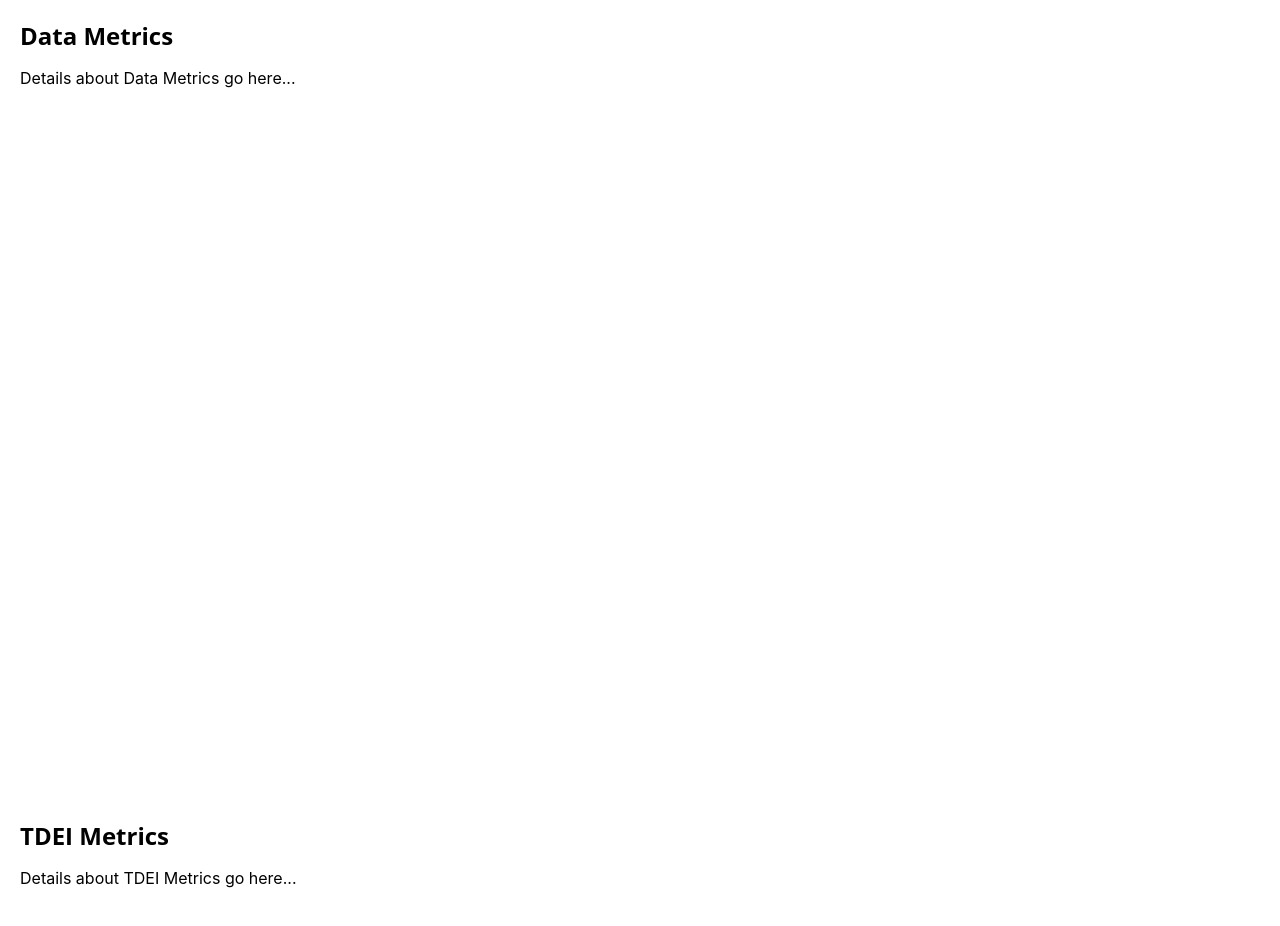
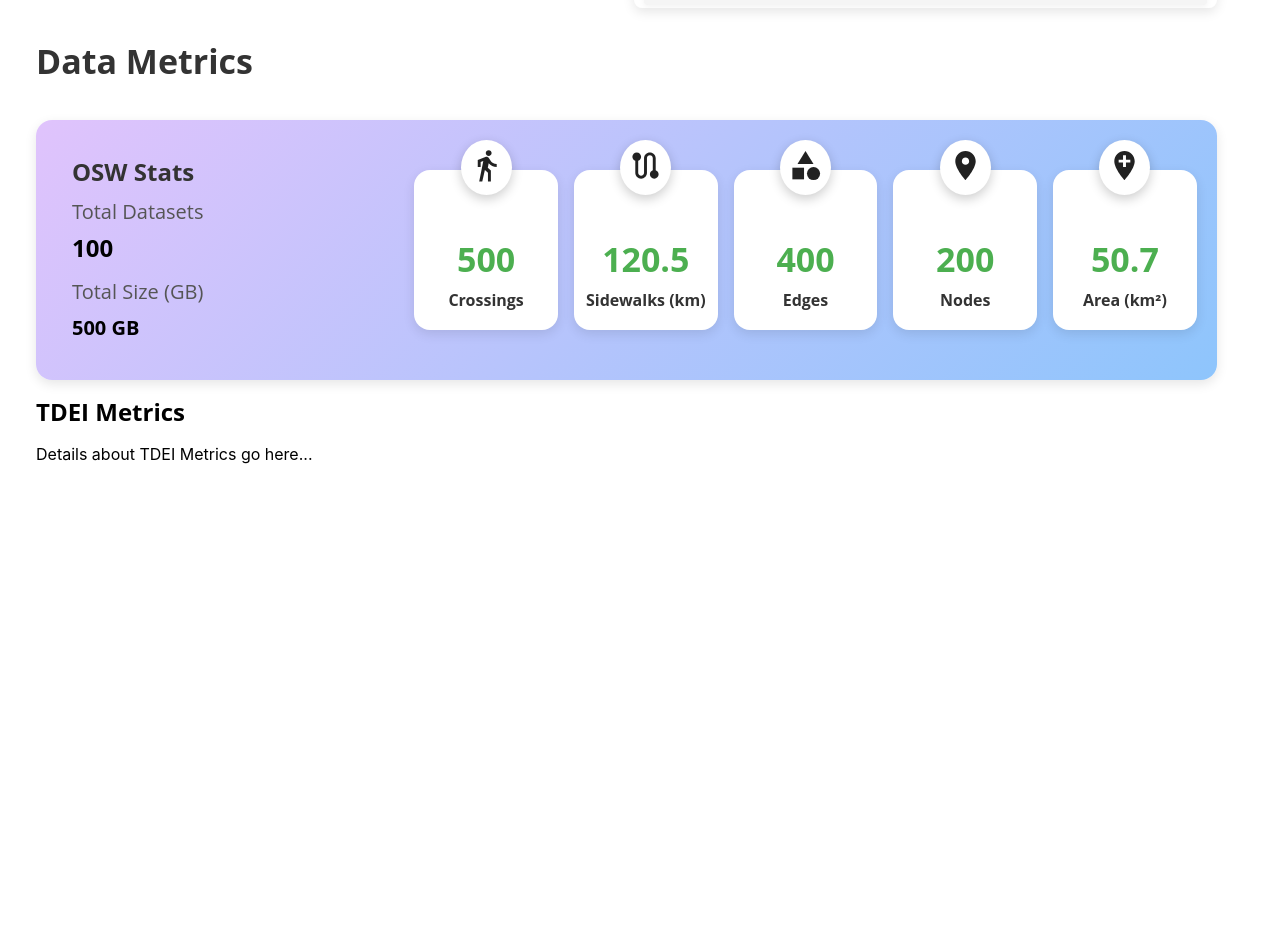
Before and after one commit to TaskarCenterAtUW/TDEI-Performance-Dashboard, a React (Create React App) app in the folder tdei-dashboard/: page / in a window 1280 px wide. Shown: the part 880-1806 px from the top of the page. Built offline with nearby package versions, Linux system fonts and the light colour scheme.

Commit message:
started with dataset metrics UI part

```diff
--- a/tdei-dashboard/src/App.js
+++ b/tdei-dashboard/src/App.js
@@ -71,7 +71,7 @@ function App() {
           </Tabs>
         </Toolbar>
       </AppBar>
-      <Box sx={{ marginTop: "100px", marginRight:'20px',marginLeft:'20px' }}>
+      <Box sx={{ marginTop: "100px", marginRight:'30px',marginLeft:'20px' }}>
         <Box ref={systemUsageRef}>
           <SystemUsageMetrics />
         </Box>
--- a/tdei-dashboard/src/components/CustomTwoValuesCard.js
+++ b/tdei-dashboard/src/components/CustomTwoValuesCard.js
@@ -17,7 +17,6 @@ const CustomTwoValuesCard = ({ title,subtitle1,subtitle2, value1,value2, icon })
       color: '#333',
       position: 'relative',
      }}
-    //  <CloudUploadIcon fontSize="large" sx={{ color: '#8ec5fc' }} />
   >
     <Box sx={{ position: 'absolute', top: '-30px', backgroundColor: '#ffffff', padding: '8px', borderRadius: '50%',boxShadow: '0px 4px 12px rgba(0, 0, 0, 0.2)',  }}>
     {icon}
--- /dev/null
+++ b/tdei-dashboard/src/components/OSWStatsCard.js
@@ -0,0 +1,89 @@
+import React from 'react';
+import { Box, Grid, Card, Typography, Avatar } from '@mui/material';
+import DirectionsWalkIcon from '@mui/icons-material/DirectionsWalk';
+import CategoryIcon from '@mui/icons-material/Category';
+import LocationOnIcon from '@mui/icons-material/LocationOn';
+import RouteIcon from '@mui/icons-material/Route';
+import AddLocationIcon from '@mui/icons-material/AddLocation';
+
+const iconsMap = {
+    num_crossings: <DirectionsWalkIcon fontSize="large" />,
+    length_of_sidewalks_km: <RouteIcon fontSize="large" />,
+    num_edges: <CategoryIcon fontSize="large" />,
+    num_nodes: <LocationOnIcon fontSize="large" />,
+    concave_hull_area_km2: <AddLocationIcon fontSize="large" />,
+};
+
+const customLabels = {
+    num_crossings: "Crossings",
+    length_of_sidewalks_km: "Sidewalks (km)",
+    num_edges: "Edges",
+    num_nodes: "Nodes",
+    concave_hull_area_km2: "Area (km²)",
+};
+
+const OSWStatsCard = ({ osw }) => {
+    const { totalDatasets, totalSizeGB, aggregatedStats } = osw;
+
+    return (
+        <Box
+            sx={{
+                display: 'flex',
+                justifyContent: 'space-between',
+                alignItems: 'center',
+                background: 'linear-gradient(135deg, #e0c3fc 0%, #8ec5fc 100%)',
+                borderRadius: '16px',
+                padding: '20px',
+                boxShadow: '0px 4px 12px rgba(0, 0, 0, 0.1)',
+                height: '220px',
+            }}
+        >
+            <Box sx={{ width: '20%', padding: '16px' }}>
+                <Typography variant="h5" sx={{ fontWeight: 'bold', marginBottom: '8px', color: '#333' }}>
+                    OSW Stats
+                </Typography>
+                <Typography variant="h6" sx={{ color: '#555', marginBottom: '4px' }}>Total Datasets</Typography>
+                <Typography variant="h5" sx={{ fontWeight: 'bold', marginBottom: '12px' }}>
+                    {totalDatasets}
+                </Typography>
+                <Typography variant="h6" sx={{ color: '#555', marginBottom: '4px' }}>Total Size (GB)</Typography>
+                <Typography variant="h6" sx={{ fontWeight: 'bold' }}>
+                    {totalSizeGB} GB
+                </Typography>
+            </Box>
+            <Grid container spacing={2} sx={{ width: '70%' }}>
+                {Object.entries(aggregatedStats).map(([statName, statValue]) => (
+                    <Grid item xs={2.4} key={statName}>
+                        <Card
+                            sx={{
+                                position: 'relative',
+                                minHeight: '140px',
+                                display: 'flex',
+                                flexDirection: 'column',
+                                justifyContent: 'center',
+                                alignItems: 'center',
+                                textAlign: 'center',
+                                borderRadius: '16px',
+                                boxShadow: '0px 4px 12px rgba(0, 0, 0, 0.1)',
+                                padding: '10px',
+                                overflow: 'visible',
+                            }}
+                        >
+                            <Box sx={{ position: 'absolute', top: '-30px', backgroundColor: '#ffffff', padding: '8px', borderRadius: '50%', boxShadow: '0px 4px 12px rgba(0, 0, 0, 0.2)' }}>
+                                {iconsMap[statName] || <CategoryIcon fontSize="large" />}
+                            </Box>
+                            <Typography variant="h4" sx={{ color: '#4CAF50', fontWeight: 'bold', marginTop: '50px' }}>
+                                {statValue}
+                            </Typography>
+                            <Typography variant="body1" sx={{ marginTop: '8px', fontWeight: 'bold', color: '#333' }}>
+                                {customLabels[statName] || statName.replace(/_/g, ' ')}
+                            </Typography>
+                        </Card>
+                    </Grid>
+                ))}
+            </Grid>
+        </Box>
+    );
+};
+
+export default OSWStatsCard;
--- a/tdei-dashboard/src/components/SystemUsageCards.js
+++ b/tdei-dashboard/src/components/SystemUsageCards.js
@@ -42,7 +42,7 @@ export default function SystemUsageCards({ details }) {
       };
     return (
         <>
-            <Box sx={{ width: '96%', height: 'auto', padding: '16px' }}>
+            <Box sx={{ width: '96%', height: 'auto', padding: '16px'}}>
                 <Grid container spacing={2}>
                     <Grid item xs={8}>
                         <Grid container spacing={2}>
--- a/tdei-dashboard/src/pages/DataMetrics.js
+++ b/tdei-dashboard/src/pages/DataMetrics.js
@@ -1,11 +1,26 @@
 import React from 'react';
-import { Typography, Box } from '@mui/material';
+import { Grid, Box, Card, Stack, Typography } from '@mui/material';
+import { PieChart } from '@mui/x-charts/PieChart';
+import OSWStatsCard from '../components/OSWStatsCard';
 
 const DataMetrics = () => {
+  const osw = {
+    totalDatasets: 100,
+    totalSizeGB: 500,
+    aggregatedStats: {
+      num_crossings: 500,
+      length_of_sidewalks_km: 120.5,
+      num_edges: 400,
+      num_nodes: 200,
+      concave_hull_area_km2: 50.7,
+    },
+  };
   return (
-    <Box sx={{ minHeight: '100vh' }}>
-      <Typography variant="h5">Data Metrics</Typography>
-      <p>Details about Data Metrics go here...</p>
+    <Box sx={{ width: '96%', height: 'auto', padding: '16px' }}>
+      <Typography variant="h4" sx={{ fontWeight: 'bold', marginBottom: '8px', color: '#333' }}>Data Metrics</Typography>
+      <Box sx={{paddingTop:'30px'}}>
+        <OSWStatsCard osw={osw} />
+        </Box>
     </Box>
   );
 };
--- a/tdei-dashboard/src/pages/SystemUsageMetrics/SystemUsageMetrics.js
+++ b/tdei-dashboard/src/pages/SystemUsageMetrics/SystemUsageMetrics.js
@@ -9,8 +9,8 @@ const SystemUsageMetrics = () => {
   //   return <Typography>Loading...</Typography>;
   // }
   return (
-    <Box sx={{ minHeight: '100vh' }}>
-      <Typography variant="h5">System Usage Metrics</Typography>
+    <Box sx={{ minHeight: 'auto' }}>
+      <Typography variant="h4" sx={{ fontWeight: 'bold', marginBottom: '8px', color: '#333',padding: '16px'  }}>System Usage Metrics</Typography>
       <SystemUsageCards  />
       {/* details={data.systemUsageMetrics.systemMetrics} */}
     </Box>
--- a/tdei-dashboard/src/pages/TDEIMetrics.js
+++ b/tdei-dashboard/src/pages/TDEIMetrics.js
@@ -3,7 +3,7 @@ import { Typography, Box } from '@mui/material';
 
 const TDEIMetrics = () => {
   return (
-    <Box sx={{ minHeight: '100vh' }}>
+    <Box sx={{ width: '96%', height: '100vh', paddingLeft: '16px',paddingRight: '16px' }}>
       <Typography variant="h5">TDEI Metrics</Typography>
       <p>Details about TDEI Metrics go here...</p>
     </Box>
```
